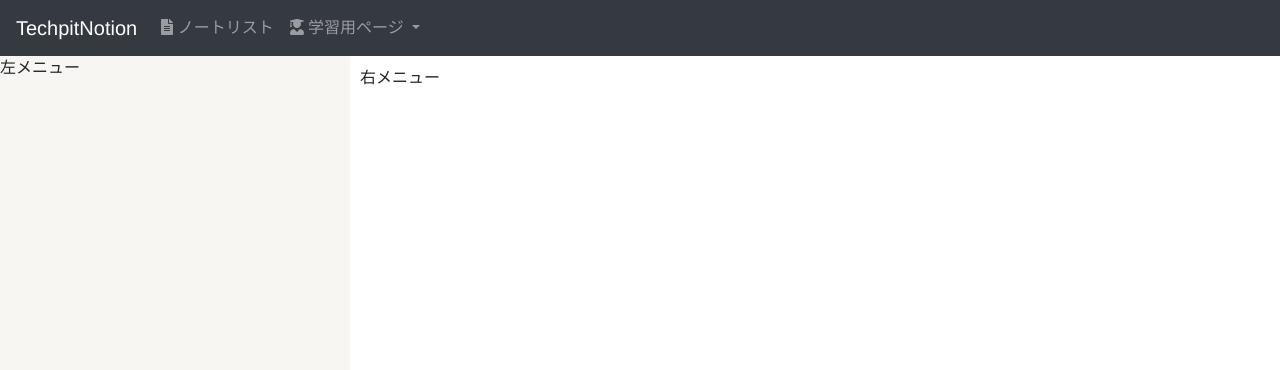
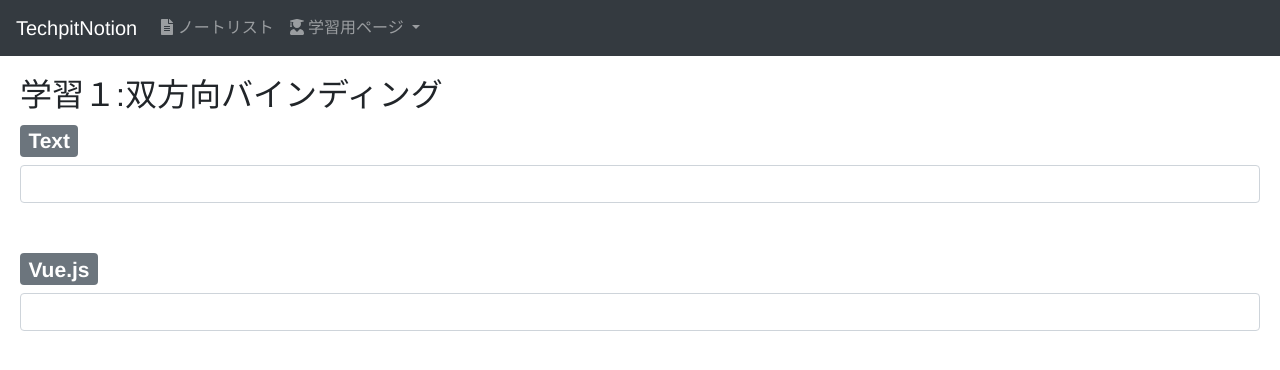
Before and after one commit to TatsuyaMatsuoka0904/MDvueApp, a JavaScript app: page /study/binding in a window 1280 px wide. Shown: the top 370 px of the page. Built offline with nearby package versions, Linux system fonts and the light colour scheme.

Commit message:
Created study.vue vue router reflection App SPA study events add and text javascript created

```diff
--- a/src/App.vue
+++ b/src/App.vue
@@ -1,20 +1,18 @@
 <template>
 	<div id="app">
 		<NavigationBar />
-		<MainPage />
+		<router-view></router-view>
 	</div>
 </template>
 
 <script>
 import NavigationBar from './components/NavigationBar.vue'
-import MainPage from './components/MainPage.vue'
 require("./js/fontawesome")
 
 export default {
 	name: 'App',
 	components: {
 		NavigationBar,
-		MainPage,
 	}
 }
 </script>
--- a/src/components/NavigationBar.vue
+++ b/src/components/NavigationBar.vue
@@ -1,7 +1,7 @@
 <template>
   <nav class="navbar navbar-expand-lg navbar-dark bg-dark">
 
-    <a class="navbar-brand" href="/">TechpitNotion</a>
+    <a class="navbar-brand" href="/main">TechpitNotion</a>
 
     <button class="navbar-toggler" type="button" data-toggle="collapse" data-target="#navbarText" aria-controls="navbarText" aria-expanded="false" aria-label="Toggle navigation">
       <span class="navbar-toggler-icon"></span>
@@ -11,7 +11,7 @@
       <ul class="navbar-nav">
 
         <li class="nav-item">
-          <a class="nav-link" href="#"><i class="fas fa-file-alt"></i> ノートリスト</a>
+          <a class="nav-link" href="/main"><i class="fas fa-file-alt"></i> ノートリスト</a>
         </li>
 
         <li class="nav-item dropdown">
@@ -19,9 +19,9 @@
             <i class="fas fa-user-graduate"></i> 学習用ページ
           </a>
           <ul class="dropdown-menu">
-            <li><a class="dropdown-item" href="#">学習1</a></li>
-            <li><a class="dropdown-item" href="#">学習2</a></li>
-            <li><a class="dropdown-item" href="#">学習3</a></li>
+            <li><a class="dropdown-item" href="/study/binding">学習1</a></li>
+            <li><a class="dropdown-item" href="/study/directive">学習2</a></li>
+            <li><a class="dropdown-item" href="/study/event">学習3</a></li>
           </ul>
         </li>
       </ul>
--- /dev/null
+++ b/src/components/study/BindingPage.vue
@@ -0,0 +1,42 @@
+<template>
+    <div class="binding-page">
+        <h2>学習１:双方向バインディング</h2>
+
+        <h3><span class="badge badge-secondary">Text</span></h3>
+        <input class="form-control" id="name" />
+        <span id="text"></span>
+        <br>
+        <br>
+
+        <h3><span class="badge badge-secondary">Vue.js</span></h3>
+        <input class='form-control' v-model="name">
+        <span>{{ name }}</span>
+    </div>
+</template>
+
+<script>
+window.onload = function load () {
+    const nameInput = document.getElementById('name');
+    nameInput.oninput = function() {
+        const name = nameInput.value;
+        const text = document.getElementById('text');
+        text.innerHTML = '入力された名前は' +  name + 'です';
+    };
+}
+
+export default {
+    data() {
+        return{
+            name : '',
+        }
+    }
+}
+
+</script>
+
+<style scoped>
+.binding-page {
+    padding: 20px;
+}
+
+</style>
--- /dev/null
+++ b/src/components/study/DirectivePage.vue
@@ -0,0 +1,17 @@
+<template>
+    <div class="directive-page">
+        <h2>学習１:双方向バインディング</h2>
+    </div>
+</template>
+
+<script>
+export default {
+
+}
+</script>
+
+<style scoped>
+.directive-page {
+    padding: 20px;
+}
+</style>
--- /dev/null
+++ b/src/components/study/EventPage.vue
@@ -0,0 +1,16 @@
+<template>
+    <div class="event-page">
+        <h2>学習3：イベント</h2>
+    </div>
+</template>
+
+<script>
+export default {
+}
+</script>
+
+<style scoped>
+.event-page {
+    padding: 20px;
+}
+</style>
--- a/src/main.js
+++ b/src/main.js
@@ -9,12 +9,31 @@ Vue.use(VueRouter)
 const router = new VueRouter({
 	mode: 'history',
 	routes :[
-
+		{
+			path: '/main',
+			component: () => import('./components/MainPage.vue')
+		},
+		{
+			path: '/study/binding',
+			component: () => import('./components/study/BindingPage.vue')
+		},
+		{
+			path: '/study/directive',
+			component: () => import('./components/study/DirectivePage.vue')
+		},
+		{
+			path: '/study/event',
+			component: () => import('./components/study/EventPage.vue')
+		},
+		{
+			path: '/*',
+			redirect: '/main',
+		},
 	]
 })
 
 
 new Vue({
 	render: h => h(App),
-	router
+	router,
 }).$mount('#app')
```
